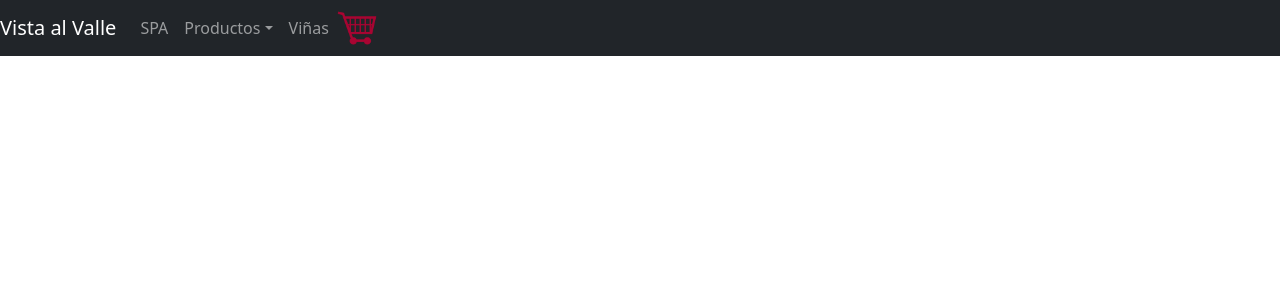
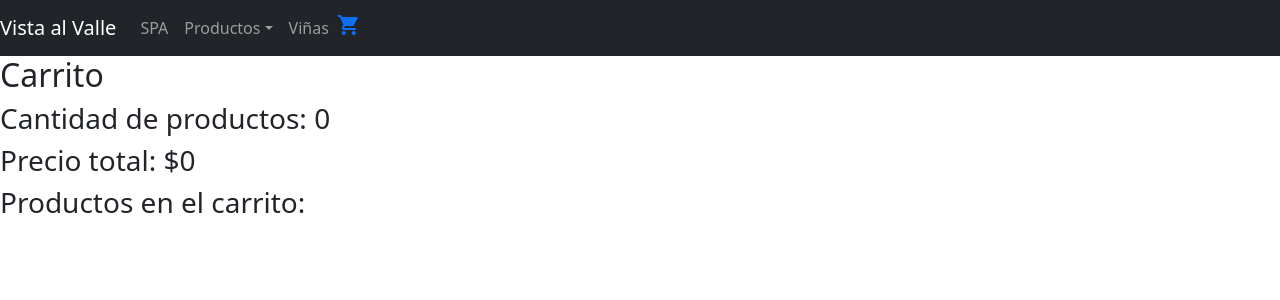
Before and after one commit to JaimeGaete/VistaalValle, a React (Create React App) app: page /carrito in a window 1280 px wide. Shown: the top 300 px of the page. Built offline with nearby package versions, Linux system fonts and the light colour scheme.

Commit message:
Desafio: Cart Context

```diff
--- a/src/App.js
+++ b/src/App.js
@@ -1,24 +1,27 @@
 import './App.css';
 import { BrowserRouter, Routes, Route } from "react-router-dom";
 import NavBar from './components/NavBar'
-import ItemListContainer from './components/ItemListContainer.js';
-import ItemDetailContainer from './components/ItemDetailContainer.js';
-import ItemCount from './components/ItemCount.js';
+import ItemListContainer from './components/ItemListContainer';
+import ItemDetailContainer from './components/ItemDetailContainer';
+import Carrito from './components/Carrito';
 import { ToastContainer } from 'react-toastify';
 import "react-toastify/dist/ReactToastify.css"
+import MiCustomProvider from "./components/CartContext";
 
 const App = () => {
 
   return (
       <BrowserRouter>
+        <MiCustomProvider>
           <NavBar sitio="Vista al Valle"/>
           <Routes>
               <Route element={<ItemListContainer />}   path="/" />
               <Route element={<ItemListContainer />}   path="/categoria/:categoriaId" />
               <Route element={<ItemDetailContainer />} path='/producto/:id' />
-        <Route element={<ItemCount/>}            path="/ItemCount" />
+              <Route element={<Carrito />}             path="/carrito" />
           </Routes>
           <ToastContainer/>
+        </MiCustomProvider>
       </BrowserRouter>
   )
 }
--- /dev/null
+++ b/src/components/Carrito.js
@@ -0,0 +1,27 @@
+import { useContext } from "react";
+import { contexto } from "./CartContext";
+
+const Carrito = () => {
+
+  const {cantidadTotal, precioTotal, carrito} = useContext(contexto)
+
+  return (
+    <div>
+      <h2>Carrito</h2>
+      <h3>Cantidad de productos: {cantidadTotal}</h3>
+      <h3>Precio total: ${precioTotal}</h3>
+      <h3>Productos en el carrito:</h3>
+        <ul>
+            {carrito.map(item => {
+                return (
+                <li key={item.id}>
+                {item.nombre}
+                </li>
+                )
+            })}
+        </ul>
+    </div>
+  )
+}
+
+export default Carrito
--- /dev/null
+++ b/src/components/CartContext.js
@@ -0,0 +1,55 @@
+import { createContext, useState } from "react"
+
+export const contexto = createContext()
+
+const { Provider } = contexto;
+
+const MiCustomProvider = ({ children }) => {
+
+  const [carrito, setCarrito] = useState([])
+  const [cantidadTotal, setCantidad_total] = useState(0)
+  const [precioTotal, setPrecio_total] = useState(0)
+
+  const estaEnCarrito = (id) => { return carrito.find((e) => e.id === id); }
+
+  const vaciarCarrito = () => { setCarrito([]) }
+
+  const agregarItem = (item,cantidad) => {
+
+    const copiaCarrito = [...carrito]
+
+    const itemEnCarrito = estaEnCarrito(item.id)
+
+    // si el item ya existe, solo aumento la cantidad
+    if (itemEnCarrito) {
+        copiaCarrito[copiaCarrito.findIndex((prod) => prod.id === itemEnCarrito.id)].quantity += cantidad
+        setCarrito(copiaCarrito)
+        setPrecio_total(precioTotal + itemEnCarrito.precio)
+        setCantidad_total(cantidadTotal + cantidad)
+        return
+    }
+
+    // sino existe, lo agrego al carrito
+    item.quantity = cantidad
+    setCarrito([...copiaCarrito, item])
+    setPrecio_total(precioTotal + item.precio)
+    setCantidad_total(cantidadTotal + cantidad)
+  }
+
+  const eliminarItem = (item) => {
+    if (!(estaEnCarrito(item.id))) {
+        return
+    }
+    const copiaCarrito = [...carrito]
+    const tmpCarro = copiaCarrito.filter((indice) => indice.id !== item.id)
+    setCarrito(tmpCarro)
+  }
+
+  const valorDelContexto = {cantidadTotal, precioTotal, carrito, agregarItem ,eliminarItem ,vaciarCarrito ,estaEnCarrito}
+
+  return (
+    <Provider value={valorDelContexto} > {children} </Provider>
+  )
+}
+
+export default MiCustomProvider
--- a/src/components/CartWidget.js
+++ b/src/components/CartWidget.js
@@ -1,10 +1,18 @@
-import "../css/styles.css";
-import cartIcon from '../img/cart-icon.png';
+import { Link } from "react-router-dom";
+import { useContext } from "react";
+import { contexto } from "./CartContext";
 
 const CartWidget = () => {
+    const {cantidad_total} = useContext(contexto);
+
     return (
-            <img src={cartIcon} className="carticon" alt="cart" />
+      <Link to="/carrito">
+        <span className="material-icons">
+          shopping_cart
+        </span>
+          {cantidad_total}
+      </Link>
     )
-}
+  };
 
-export default CartWidget;
+  export default CartWidget;
--- a/src/components/ItemDetail.js
+++ b/src/components/ItemDetail.js
@@ -1,6 +1,7 @@
 import { Link } from 'react-router-dom'
-import React, { useState } from "react"
+import { useContext, useState } from "react"
 import ItemCount from "./ItemCount";
+import { contexto } from "./CartContext";
 
 const ItemDetail = ({ producto }) => {
 
@@ -8,9 +9,12 @@ const ItemDetail = ({ producto }) => {
   const[cantidadCounter, setCantidadCounter] = useState(0)
   const [isCounter, setIsCounter] = useState(false)
 
+  const {agregarItem} = useContext(contexto)
+
   const onAdd = (cantidad) => {
     setCantidadCounter(cantidad)
     setIsCounter(true)
+    agregarItem(producto, cantidad)
   }
 
   return (
@@ -18,7 +22,7 @@ const ItemDetail = ({ producto }) => {
           <h3>{producto.nombre}</h3>
           <img src={producto.imagen} alt="{producto.nombre}" style={{ width: '10rem' }}/>
           <p>Precio: $ {producto.precio} </p>
-          {isCounter ? <button><Link to="/cart">Comprar ahora {cantidadCounter} unidades </Link></button> : <ItemCount init={1} stock={producto.stock} onAdd={onAdd} /> }
+          {isCounter ? <button><Link to="/carrito">Comprar ahora {cantidadCounter} unidades </Link></button> : <ItemCount init={1} stock={producto.stock} onAdd={onAdd} /> }
           <br></br>
 
         </article>
```
Lines whose indentation alone changed are shown as unchanged.
